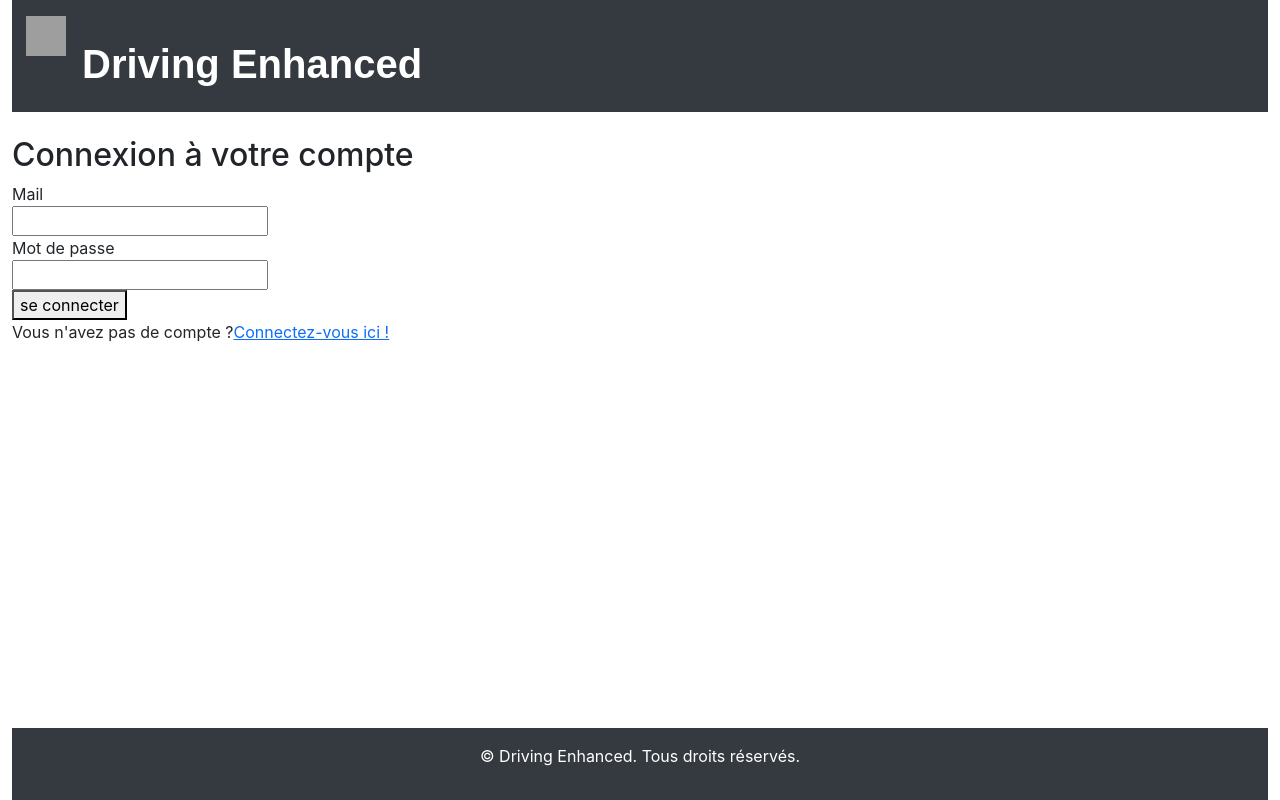
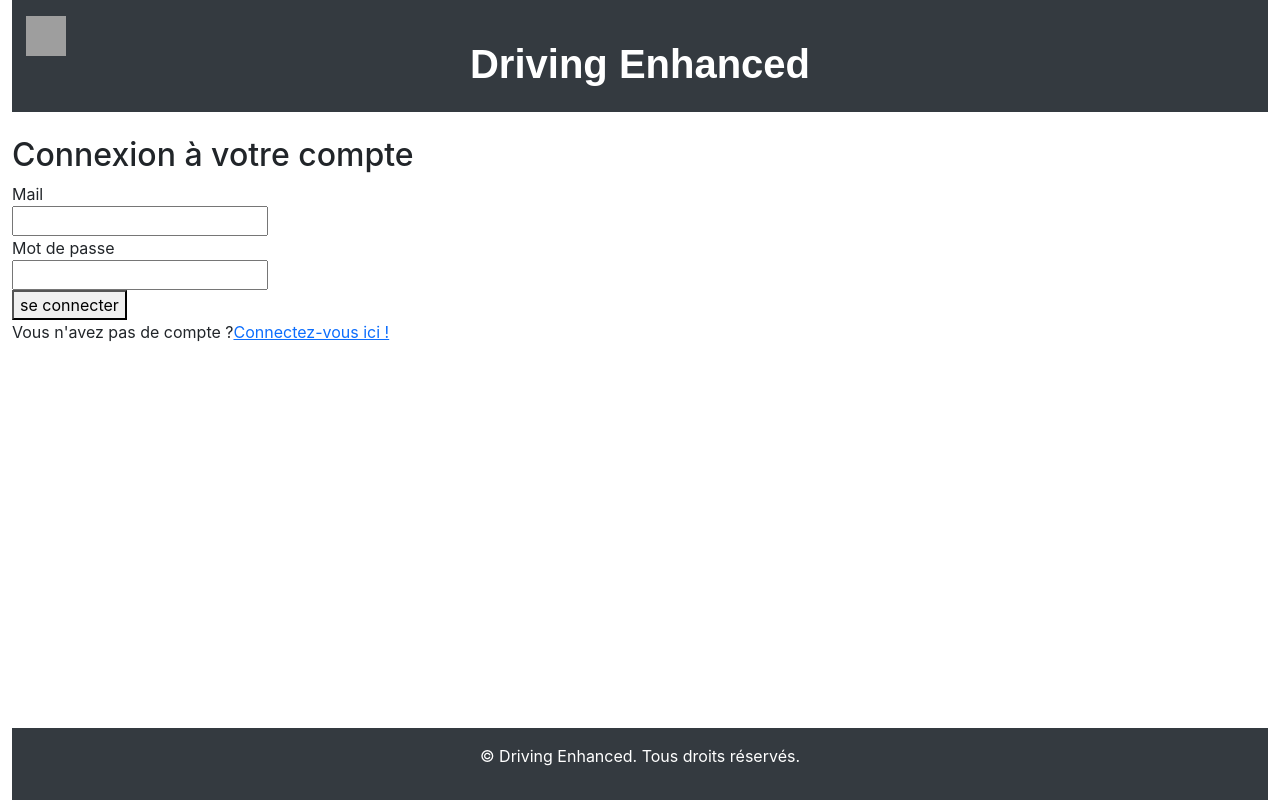
Before and after one commit to CharlesBouquet1011/WEB_TC, a React (Create React App) app in the folder frontend/: page /login in a window 1280 px wide. Built offline with nearby package versions, Linux system fonts and the light colour scheme; no server answers; grey boxes are pictures that could not be loaded; the HTML template or start-up script is replaced by a standard one.

Commit message:
petits details

```diff
--- a/frontend/src/utile/style.jsx
+++ b/frontend/src/utile/style.jsx
@@ -11,7 +11,7 @@ function Fond({ children }) {
             <header className="bg-dark text-white p-3 mb-4">
                 <div className="container">
                     <Switch classe={"home"} page={"/"} texte={"Accueil"} />
-                    <h1>Driving Enhanced</h1>
+                    <h1 className='text-center'>Driving Enhanced</h1>
                 </div>
             </header>
 
--- a/frontend/src/utile/style_home.jsx
+++ b/frontend/src/utile/style_home.jsx
@@ -30,7 +30,7 @@ export function Menu() {
         <header className="bg-dark text-white p-3 mb-4 d-flex align-items-center">
           <div className="container d-flex justify-content-between align-items-center">
             {/* Bouton menu (hamburger) */}
-            <button className="btn btn-light ombre" onClick={() => setIsOpen(!isOpen)}>
+            <button className="btn btn-light" onClick={() => setIsOpen(!isOpen)}>
               <img src="/image/menu.png" alt="menu" class="menu" />
             </button>
 
```
